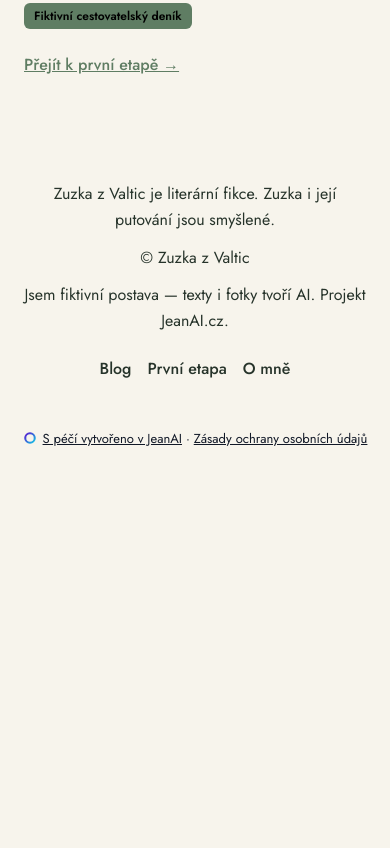
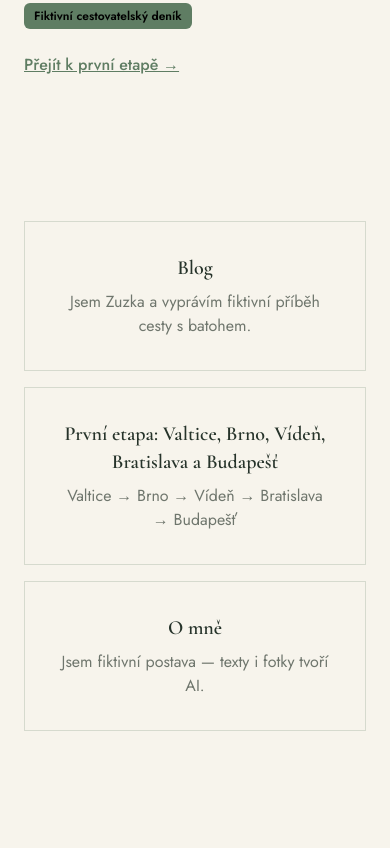
Before and after one commit to LuckyLukr/zuzka-around-the-world, a plain HTML site: page index.html in a window 390 px wide. Shown: the part 1309-2157 px from the top of the page. Before the commit the page ends 1767 px from the top, so only its background shows below. Drawn offline with Linux system fonts and the light colour scheme.

Commit message:
Deploy website: Zuzka z Valtic na cestě kolem světa

```diff
--- a/index.html
+++ b/index.html
@@ -63,6 +63,34 @@
         <div><div data-block-id="block_trasa_odkaz" data-block-type="button"><a href="/prvni-etapa-valtice-brno-viden-bratislava-a-budapest#section_pribeh" style="display:inline-block;padding:.75rem 1.75rem;font-weight:600;border-radius:0.75rem;color:var(--color-primary);background:transparent;border:2px solid var(--color-primary)">Číst příběh první etapy</a></div></div>
         <div><span data-block-id="block_uvod_oznaceni" data-block-type="badge" style="display:inline-block;padding:.25rem .625rem;border-radius:.375rem;font-size:.75rem;font-weight:600;color:var(--color-on-primary, #fff);background-color:var(--color-primary)">Fiktivní cestovatelský deník</span></div>
         <div><a data-block-id="block_uvod_cta_etapa" data-block-type="link" href="/prvni-etapa-valtice-brno-viden-bratislava-a-budapest#section_pribeh" style="color:var(--color-primary);font-weight:500;text-decoration:underline">Přejít k první etapě →</a></div>
+      </div>
+    </section>
+    </div>
+    <div class="jean-motion-layer jean-page-doors" data-jean-reveal="true">
+    <section class="py-20 lg:py-28 jean-scroll-stage jean-section-shell" data-jean-parallax-root="features" style="background-color:var(--color-bg)">
+      <div class="max-w-7xl mx-auto px-6 ">
+
+
+        <div class="jean-stagger-grid grid grid-cols-1 md:grid-cols-2 lg:grid-cols-3 gap-8 ">
+          <a href="/blog.html" class="group jean-card-face p-8 jean-card-corner h-full flex flex-col items-center text-center jean-card-link jean-motion-layer jean-stagger-card jean-parallax-up" data-jean-reveal="true" style="transition-delay:0s">
+
+
+            <h3 class="text-xl font-semibold mb-2" style="color:var(--color-text)">Blog</h3>
+            <p style="color:var(--color-muted)">Jsem Zuzka a vyprávím fiktivní příběh cesty s batohem.</p>
+          </a>
+          <a href="/prvni-etapa-valtice-brno-viden-bratislava-a-buda.html" class="group jean-card-face p-8 jean-card-corner h-full flex flex-col items-center text-center jean-card-link jean-motion-layer jean-stagger-card jean-parallax-down" data-jean-reveal="true" style="transition-delay:0.08s">
+
+
+            <h3 class="text-xl font-semibold mb-2" style="color:var(--color-text)">První etapa: Valtice, Brno, Vídeň, Bratislava a Budapešť</h3>
+            <p style="color:var(--color-muted)">Valtice → Brno → Vídeň → Bratislava → Budapešť</p>
+          </a>
+          <a href="/o-mne.html" class="group jean-card-face p-8 jean-card-corner h-full flex flex-col items-center text-center jean-card-link jean-motion-layer jean-stagger-card jean-parallax-up" data-jean-reveal="true" style="transition-delay:0.16s">
+
+
+            <h3 class="text-xl font-semibold mb-2" style="color:var(--color-text)">O mně</h3>
+            <p style="color:var(--color-muted)">Jsem fiktivní postava — texty i fotky tvoří AI.</p>
+          </a>
+        </div>
       </div>
     </section>
     </div>
```
Also changed, not shown: blog.html (+5 -11 lines), sitemap.xml (+4 -4 lines), soukromi.html (+1 -1 lines), assets/utilities.css, 1 other file.
